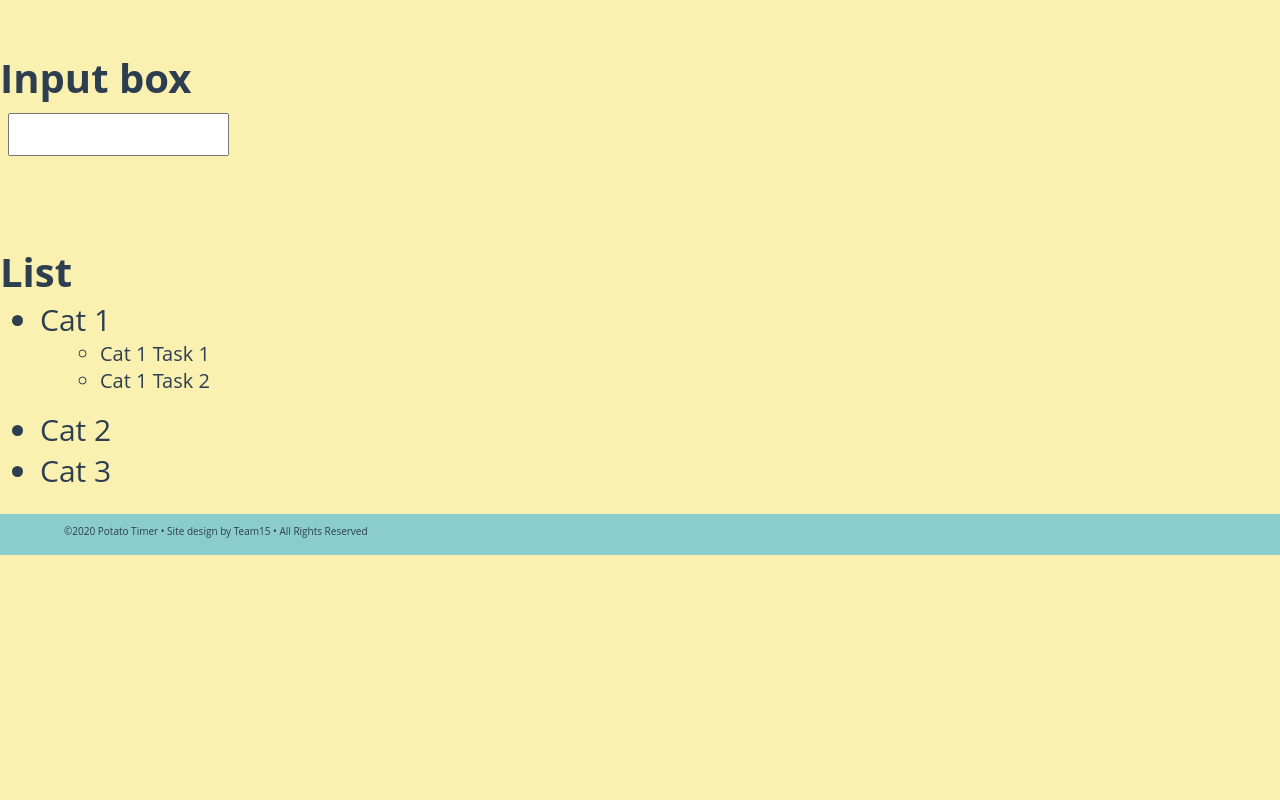
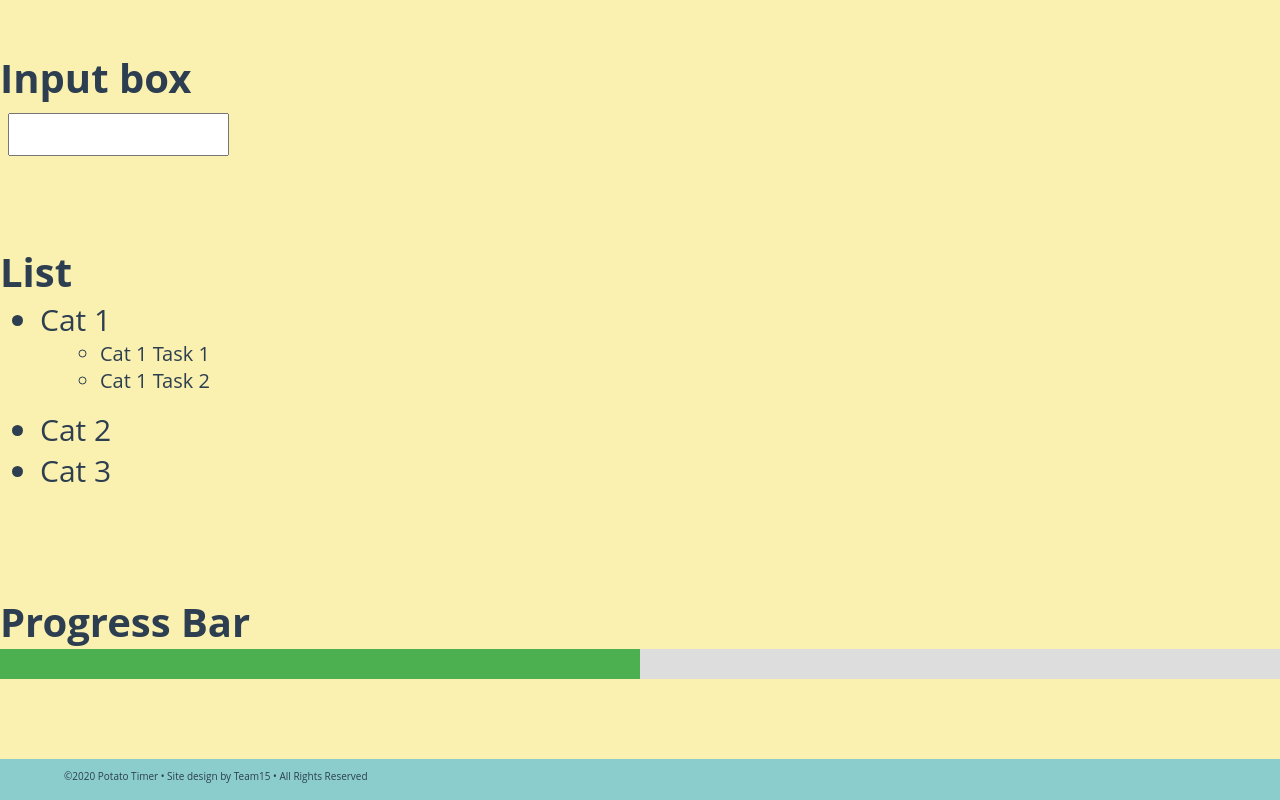
Before and after one commit to zhaoweisi/Pomodoro-Timer, a Vue app in the folder frontend/pomodoro-timer/: page /test in a window 1280 px wide. Shown: the part 725-1525 px from the top of the page. Before the commit the page ends 1280 px from the top, so only its background shows below. Built offline with nearby package versions, Linux system fonts and the light colour scheme.

Commit message:
Timer progress bar

```diff
--- a/frontend/pomodoro-timer/src/assets/styles/timer.css
+++ b/frontend/pomodoro-timer/src/assets/styles/timer.css
@@ -102,3 +102,14 @@
     padding-left:60px;
     font-size:20px;
   }
+
+  #timerBackground {
+    width: 100%;
+    background-color: #ddd;
+  }
+
+  #timerBar {
+    width: 50%;
+    height: 30px;
+    background-color: #4CAF50;
+  }
--- a/frontend/pomodoro-timer/src/components/CSSTest.vue
+++ b/frontend/pomodoro-timer/src/components/CSSTest.vue
@@ -41,6 +41,11 @@
             <li>Cat 3</li>
         </ul>
     </div>
+    <h1>Progress Bar</h1>
+    <div id="timerBackground">
+        <div id="timerBar" width="50%"></div>
+    </div>
+    <h1/>
 </body>
 </template>
 
--- a/frontend/pomodoro-timer/src/components/Login.vue
+++ b/frontend/pomodoro-timer/src/components/Login.vue
@@ -48,6 +48,9 @@
 
       <div v-if="timerStarted">
         <div>{{timeDisplay}}</div>
+        <div id="timerBackground">
+          <div id="timerBar"></div>
+        </div>
         <button @click="pauseTimer()"> Pause/Resume </button>
         <!-- <button @click="skip()"> Skip </button> -->
       </div>
@@ -98,7 +101,6 @@
   // API request module
   import axios from 'axios'
   const keys = require('../../config/keys')
-
   export default {
     data: () => ({
       clientId: keys.googleClientID,
@@ -355,6 +357,9 @@
       update() {
         this.timeRemaining = this.timeTotal - this.timePassed
         this.timeDisplay = this.timeToString(this.timeRemaining)
+        var elem = document.getElementById("timerBar");
+        var percentage = this.timePassed * 100 /this.timeTotal;
+        elem.style.width = percentage + "%";
         // console.log("taskRemTotal")
         // console.log(this.taskRemTotal)
 				if (this.isTask == "task") {
```
